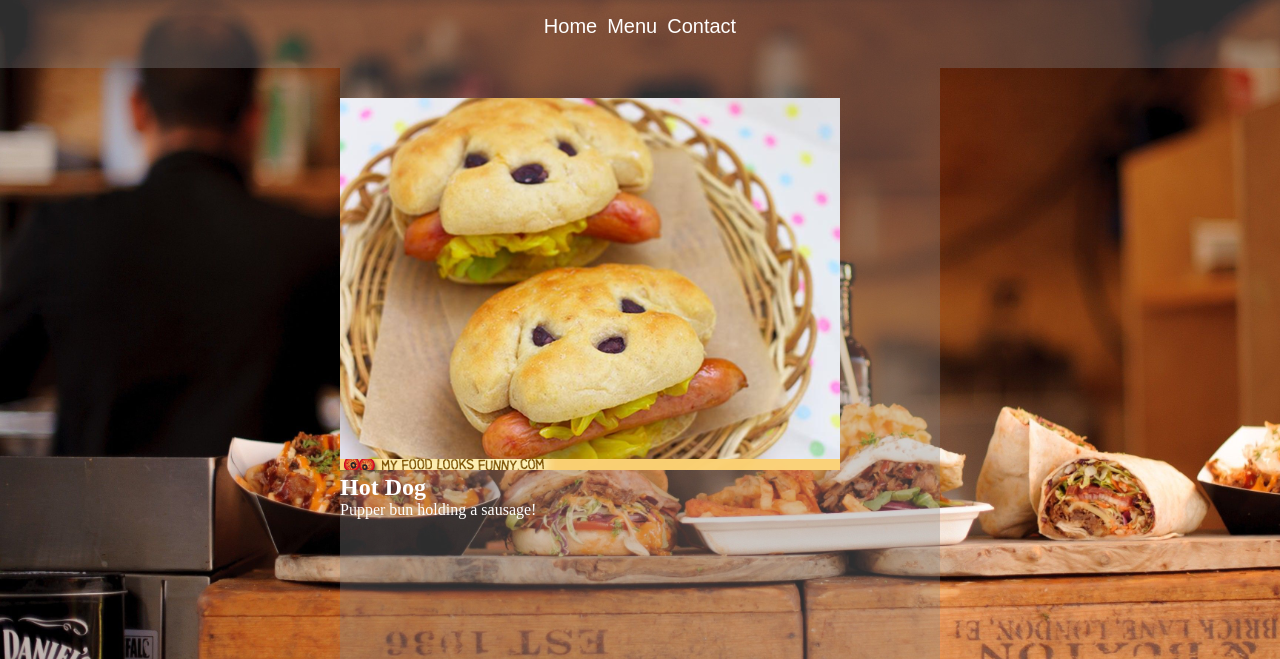
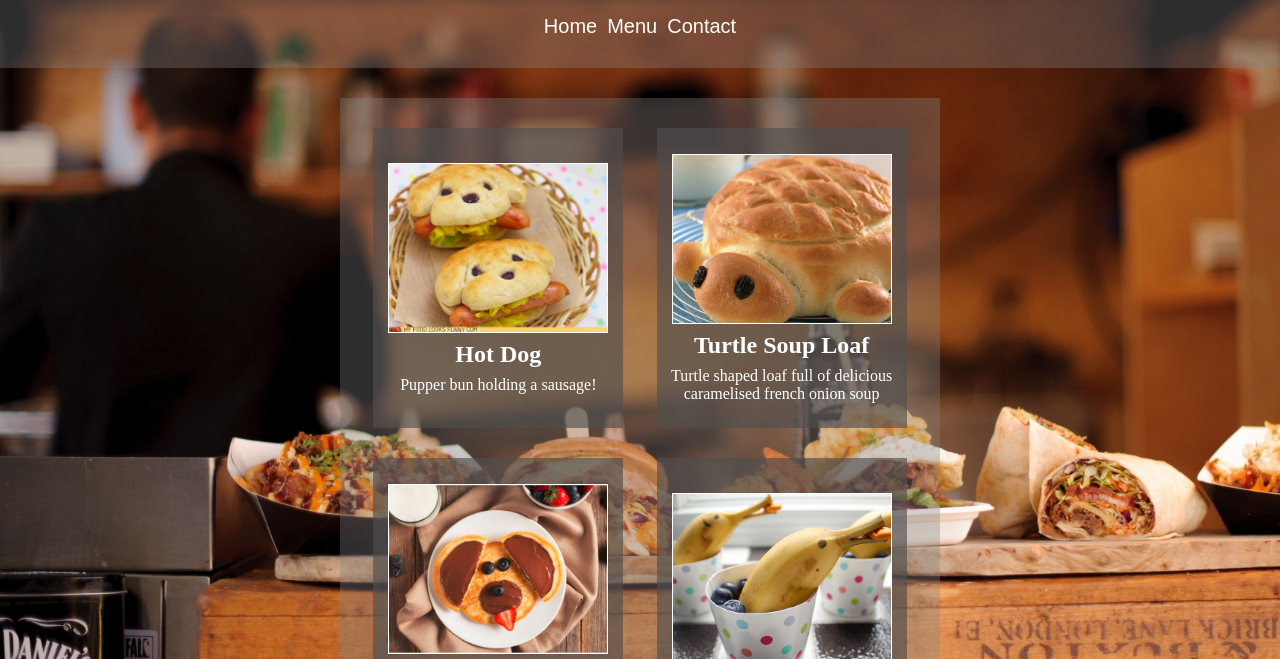
Before and after one commit to StephenMS1/odin-restaurant-page, a website built with webpack: page dist/index.html in a window 1280 px wide. Shown: the part 95-754 px from the top of the page. Built offline with nearby package versions, Linux system fonts and the light colour scheme.

Commit message:
completion of menu page

```diff
--- a/src/menu.js
+++ b/src/menu.js
@@ -1,10 +1,16 @@
-import hotDog from './hot dog.png'
+import hotDog from './hot dog.png';
+import pupCakes from './pupcakes.jpg';
+import turtleLoaf from './turtleLoaf.jpg';
+import dolphinFruitCup from './dolphinFruitCup.jpg';
 
 function menuPage(){
     let menuScreen = document.createElement('div');
     menuScreen.classList.add('menuPage');
 
-    menuScreen.appendChild(createMenuItem('Hot Dog', 'Pupper bun holding a sausage!'));
+    menuScreen.appendChild(createMenuItem('Hot Dog', 'Pupper bun holding a sausage!', hotDog));
+    menuScreen.appendChild(createMenuItem('Turtle Soup Loaf', 'Turtle shaped loaf full of delicious caramelised french onion soup', turtleLoaf));
+    menuScreen.appendChild(createMenuItem('Pupcakes', 'Pupper shaped pancakes with nutella and fruit!', pupCakes));
+    menuScreen.appendChild(createMenuItem('Dolphin Fruit Cup', 'Mixture of the freshest forest fruits', dolphinFruitCup));
 
     return menuScreen;
 }
@@ -14,7 +20,7 @@ function loadMenuPage(pageSpace){
     pageSpace.append(menuPage());
 }
 
-function createMenuItem(name, description){
+function createMenuItem(name, description, imgSrc){
     let itemCard = document.createElement('div');
     itemCard.classList.add('itemCard');
 
@@ -25,7 +31,7 @@ function createMenuItem(name, description){
     itemDescription.textContent = `${description}`;
 
     let itemImage = document.createElement('img');
-    itemImage.src = hotDog;
+    itemImage.src = imgSrc;
 
     itemCard.append(itemImage, itemName, itemDescription)
 
--- a/src/style.css
+++ b/src/style.css
@@ -30,6 +30,7 @@ body {
     align-items: center;
     background-color: rgba(128, 128, 128, 0.35);
     gap: 30px;
+    margin-bottom: 30px;
 
 }
 
@@ -68,6 +69,7 @@ button:hover {
     align-items: center;
     justify-content: center;
     gap: 12px;
+    margin-top: 30px;
     background-color: rgba(128, 128, 128, 0.35);
 }
 
@@ -126,11 +128,39 @@ button:hover {
 /*menu page relevant CSS*/
 .menuPage {
     padding-top: 30px;
-    gap: 30px;
     background-color: rgba(128, 128, 128, 0.35);
     display: flex;
-    flex-direction: column;
-    align-items: flex-start;
-    height: 600px;
+    flex-direction: row;
+    flex-wrap: wrap;
+    justify-content: space-evenly;
     width: 600px;
 }
+
+.itemCard {
+    display: flex;
+    background-color: rgba(80, 79, 79, 0.644);
+    flex-direction: column;
+    align-items: center;
+    height: 300px;
+    width: 250px;
+    justify-content: center;
+    margin-bottom: 30px;
+    transition: 0.3s;
+    gap: 8px;
+}
+
+.itemCard p {
+    text-align: center;
+}
+
+.itemCard:hover{
+    cursor: pointer;
+    background-color: rgba(207, 207, 207, 0.548);
+}
+
+.itemCard img{
+    object-fit: cover;
+    width: 220px;
+    height: 170px;
+    border: 1px solid white;
+}
```
Also changed, not shown: dist/57260adaea68e77b3c10.jpg (added), dist/75129025092564270d8e.jpg (added), dist/90c5ad100642685e1058.jpg (added), dist/main.js, src/dolphinFruitCup.jpg (added), src/pupcakes.jpg (added), src/turtleLoaf.jpg (added).
